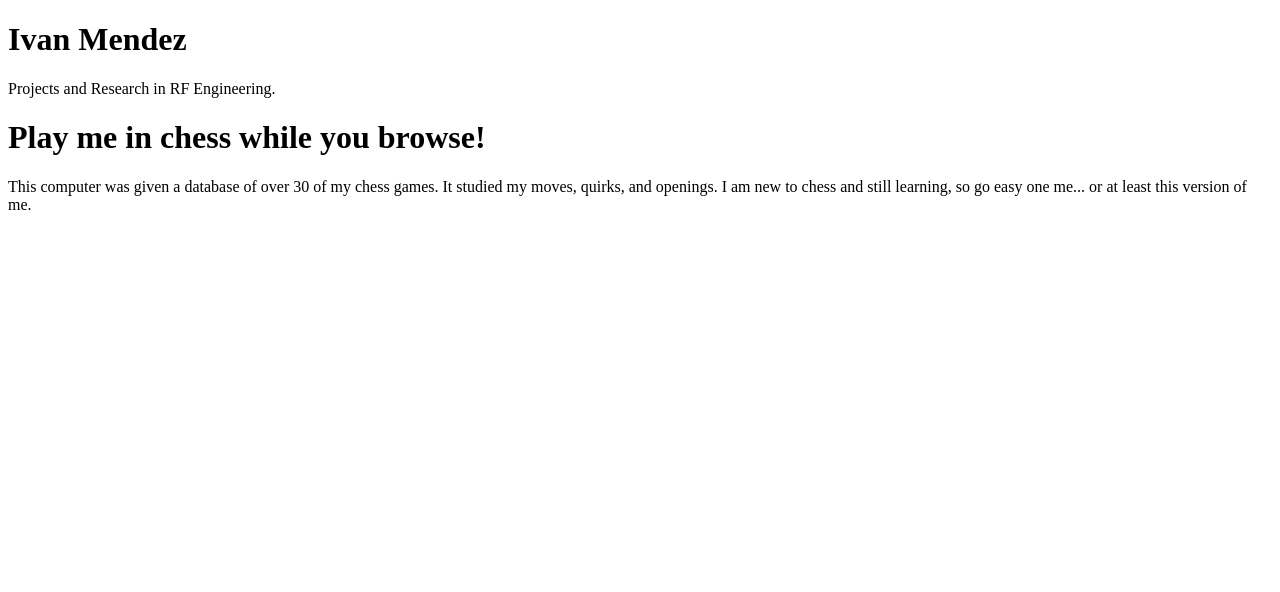
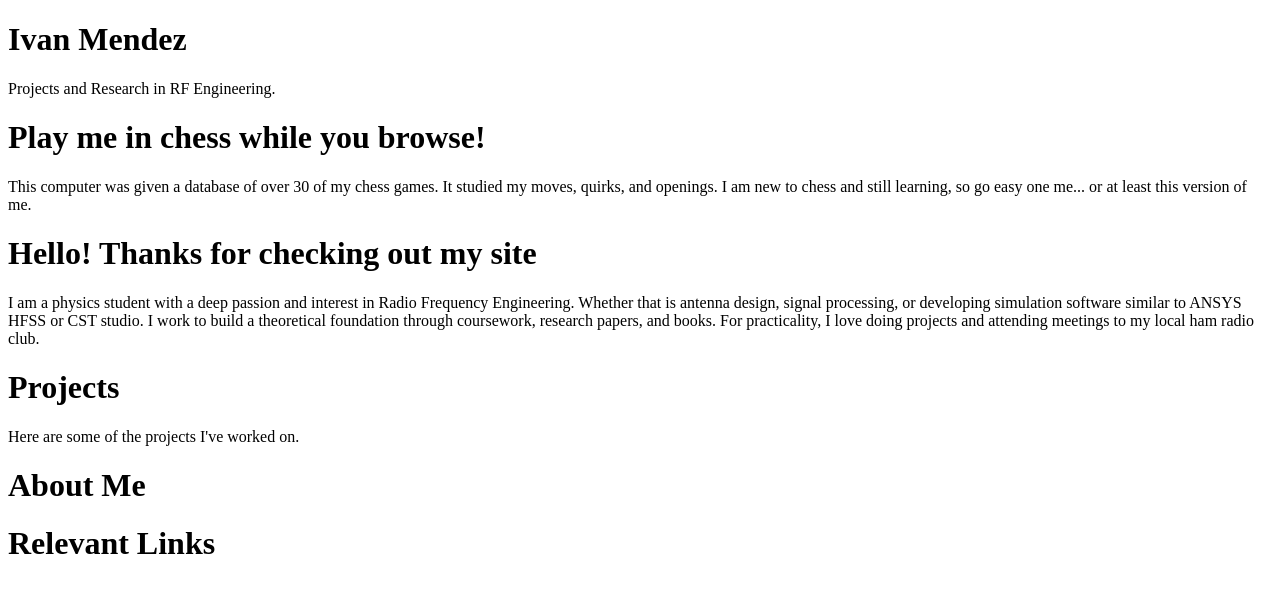
Before and after one commit to Mendez5273/PortfolioWebsite, a plain HTML site: page index.html in a window 1280 px wide. Drawn offline with Linux system fonts and the light colour scheme.

Commit message:
site layout

```diff
--- a/index.html
+++ b/index.html
@@ -13,5 +13,16 @@
         <p1>This computer was given a database of over 30 of my chess games. It
             studied my moves, quirks, and openings. I am new to chess and still
             learning, so go easy one me... or at least this version of me.</p1>
+        <h1>Hello! Thanks for checking out my site</h1>
+        <p>I am a physics student with a deep passion and interest in Radio
+            Frequency Engineering. Whether that is antenna design, signal
+            processing, or developing simulation software similar to ANSYS HFSS
+            or CST studio. I work to build a theoretical foundation through
+            coursework, research papers, and books. For practicality, I love
+            doing projects and attending meetings to my local ham radio club.</p>
+        <h1>Projects</h1>
+        <p>Here are some of the projects I've worked on.</p>
+        <h1>About Me</h1>
+        <h1>Relevant Links</h1>
     </body>
 </html>
```
